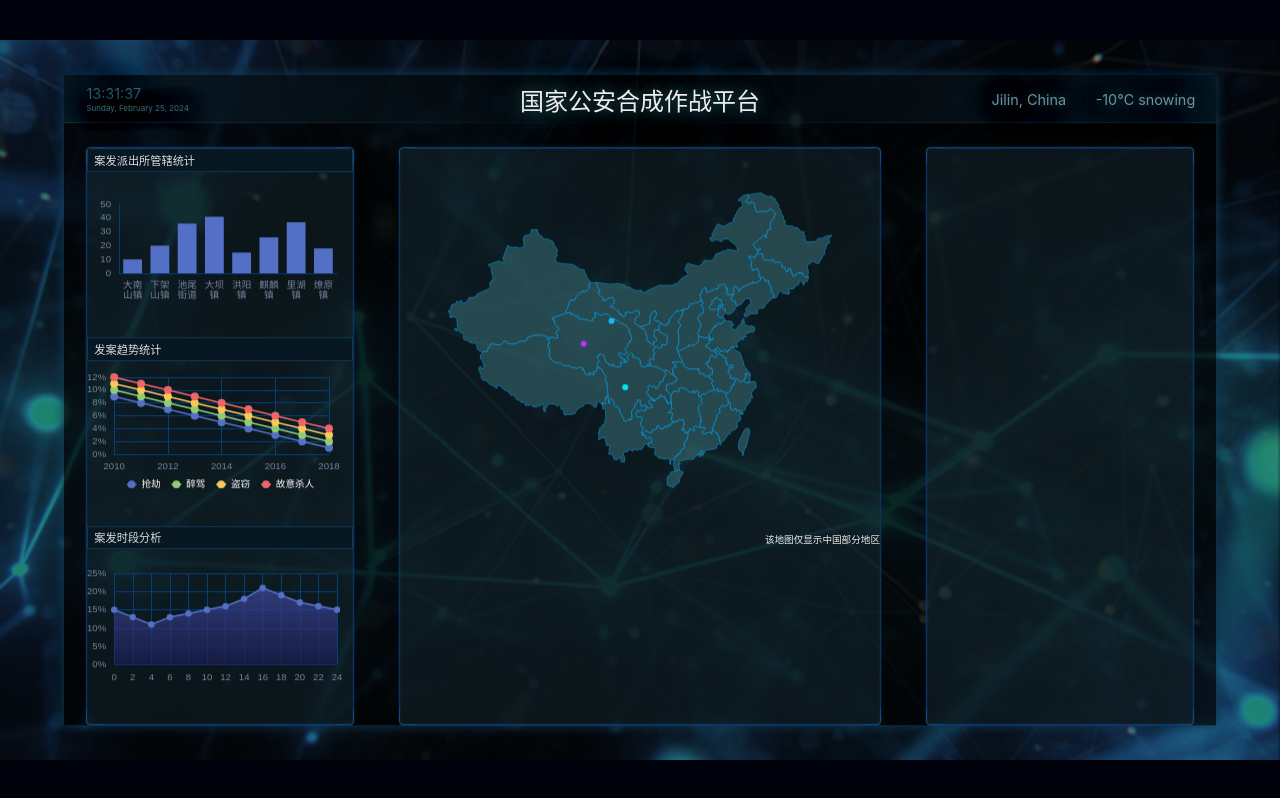
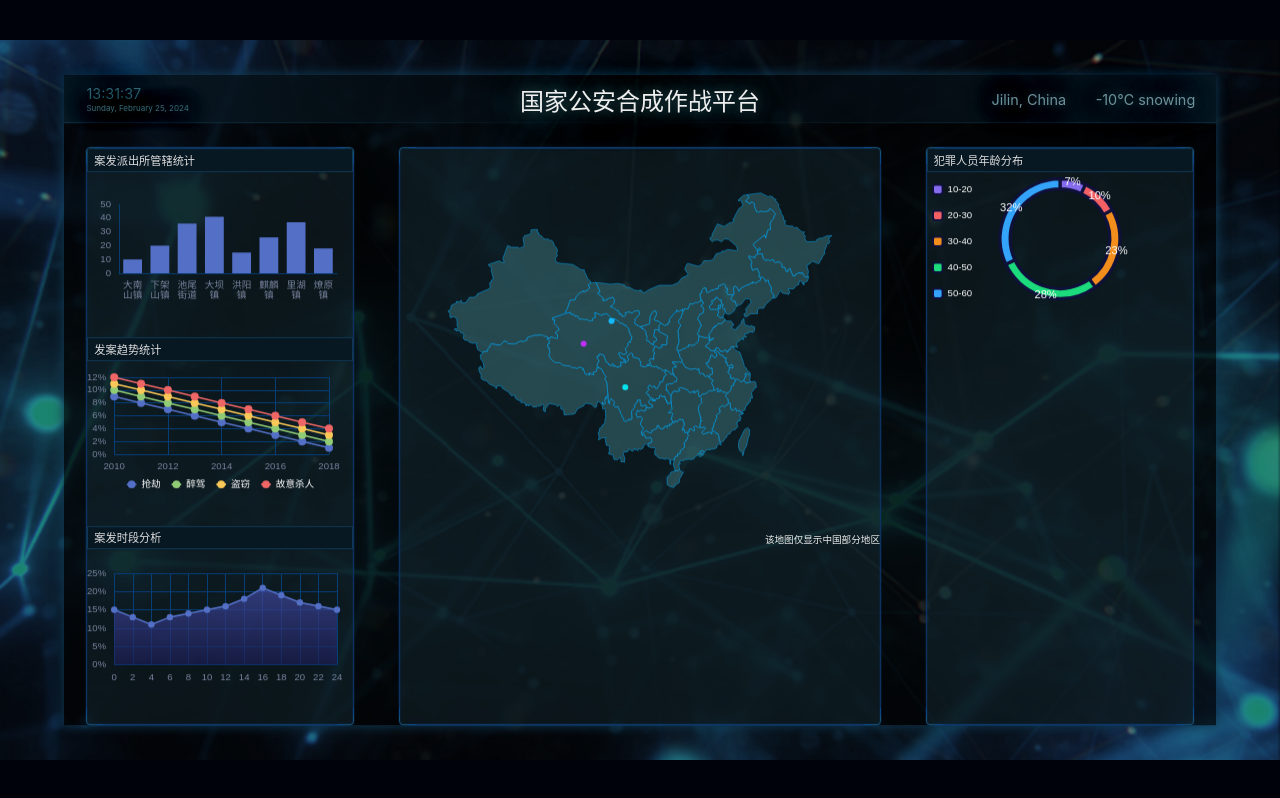
Before and after one commit to lwwywang/React-BigScreen, a React (Vite) app: page /#/ in a window 1280 px wide. Built offline with nearby package versions, Linux system fonts and the light colour scheme.

Commit message:
添加饼图

```diff
--- /dev/null
+++ b/src/charts/Chart5.tsx
@@ -0,0 +1,58 @@
+import React, {useEffect, useRef} from 'react';
+import * as echarts from 'echarts';
+import {Title} from '../shared/Title';
+import {createEchartsOptions} from '../shared/createEchartsOptions';
+
+const px = (n) => n / 800 * (window as any).pageWidth;
+export const Chart5 = () => {
+  const divRef = useRef(null);
+  const colors = ['#856BED', '#F46064', '#F38E1C', '#1CDB7C', '#33A4FA'];
+  useEffect(() => {
+    var myChart = echarts.init(divRef.current);
+    myChart.setOption(createEchartsOptions({
+      legend: {
+        left: 0,
+        top: px(4),
+        orient: 'vertical',
+        textStyle: {color: 'white'},
+        itemWidth: px(6),
+        itemHeight: px(6),
+        itemGap: px(9)
+      },
+      color: colors,
+      xAxis: {show: false},
+      yAxis: {show: false},
+      series: [
+        {
+          type: 'pie',
+          radius: ['75%', '90%'],
+          avoidLabelOverlap: false,
+          label: {
+            show: true, position: 'inside', textStyle: {color: 'white', fontSize: px(7)},
+            formatter(options) {
+              return (options.value * 100).toFixed(0) + '%';
+            }
+          },
+          labelLine: {show: false},
+          itemStyle: {
+            borderColor: '#0F113A',
+            borderWidth: px(2)
+          },
+          data: [
+            {value: 0.07, name: '10-20'},
+            {value: 0.10, name: '20-30'},
+            {value: 0.23, name: '30-40'},
+            {value: 0.28, name: '40-50'},
+            {value: 0.32, name: '50-60'},
+          ]
+        }
+      ]
+    }));
+  }, []);
+  return (
+    <div className="chartWrapper">
+      <Title title="犯罪人员年龄分布"></Title>
+      <div ref={divRef} className="chart"></div>
+    </div>
+  );
+};
--- a/src/pages/home.scss
+++ b/src/pages/home.scss
@@ -202,6 +202,15 @@
 
         .section3 {
             grid-area: box3;
+            .chartWrapper {
+                height: px(98);
+                display: flex;
+                flex-direction: column;
+                margin-bottom: px(20);
+                > .chart {
+                  flex: 1;
+                }
+              }
         }
 
 
--- a/src/pages/home.tsx
+++ b/src/pages/home.tsx
@@ -8,6 +8,7 @@ import { Chart1 } from '../charts/Chart1';
 import { Chart2 } from '../charts/Chart2';
 import { Chart3 } from '../charts/Chart3';
 import { Chart4 } from '../charts/Chart4';
+import { Chart5 } from '../charts/Chart5';
 
 export const Home = () => {
   return (
@@ -30,6 +31,7 @@ export const Home = () => {
           <Chart4 />
         </section>
         <section className="section3">
+          <Chart5 />
         </section>
       </main>
     </div>
```
